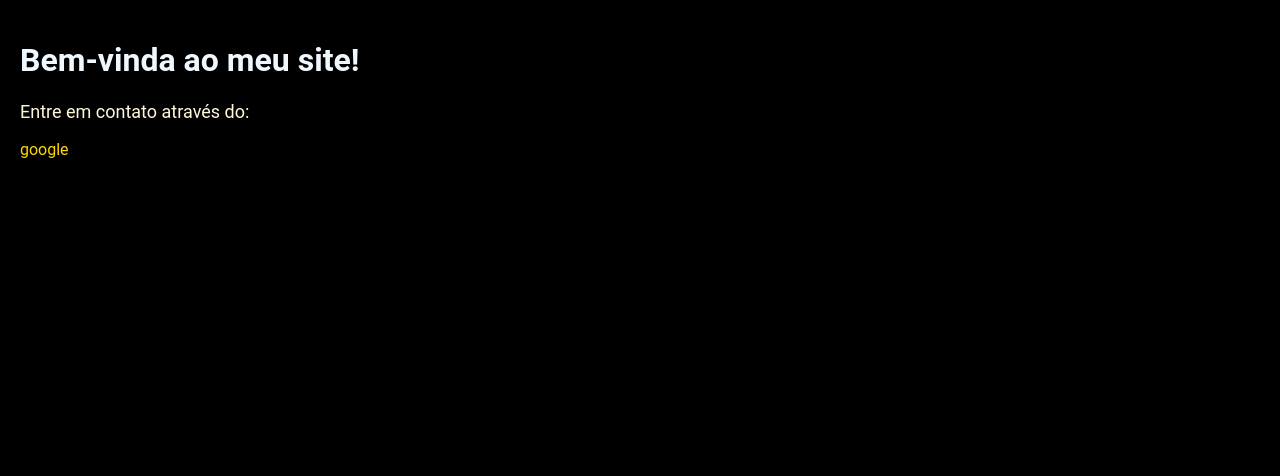
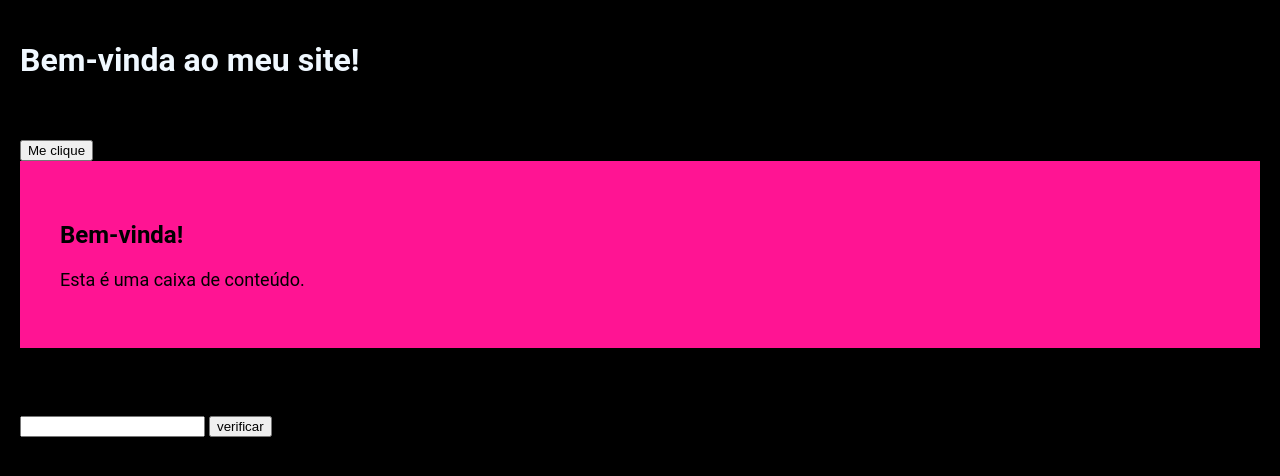
Before and after one commit to Manu2220/cursoProz, a plain HTML site: page index.html in a window 1280 px wide. Drawn offline with Linux system fonts and the light colour scheme.

Commit message:
primeiro commit

```diff
--- a/index.html
+++ b/index.html
@@ -12,8 +12,23 @@
             <h1>Bem-vinda ao meu site!</h1>
         </header>
         <main>
-            <p>Entre em contato através do:</p>
-            <a href="https://www.google.com">google</a>
+
         </main>
+        <p>Entre em contato através do:</p>
+            <a href="https://www.google.com">
+                <button onclick="mostrarMensagem()">Me clique</button>
+                </a>
+                <div class="caixa">
+                    <h2>Bem-vinda!</h2>
+                    <p>Esta é uma caixa de conteúdo.</p>
+                    </div>
+                    <div>
+                        <h2>Digite um Número:</h2>
+                        <input type="number" id="numero">
+                        <button onclick="verificarNumero()">verificar</button>
+                        <div id=" resultado"></div>
+                    </div>
+
     </body>
+    <script src="script.js"></script>
 </html>
--- /dev/null
+++ b/script.js
@@ -0,0 +1,22 @@
+function mostrarMensagem() {
+        alert("olá, eu sou a Emmanuelle!");
+        }
+
+        function verificarNumero() {
+            let nomero = document.getElementById(número).value;
+            numero = Number(numero);
+            let mensagem = "";
+
+            if (numero >0) {
+                mensagem = "0 número é positivo.";
+            }
+            else if (numero < 0) {
+                mensagem = "o número é negativo.";
+            }
+            else {
+                mensagem = "o número é zero.";
+            }
+
+            document.getElementById("esultado").innerText = mensagem;
+
+        }
--- a/style.css
+++ b/style.css
@@ -1,7 +1,7 @@
 body {
     font-family: 'roboto', sans-serif;
     background-color:black;
-    color:cornsilk;
+    color:black;
     margin:0;
     padding: 20px;
 }
@@ -18,3 +18,9 @@ a {
     color:gold;
     text-decoration: double;
 }
+
+div.caixa {
+    border: 1px blanchedalmond;
+    padding: 40px;
+    background-color:deeppink;
+}
```
